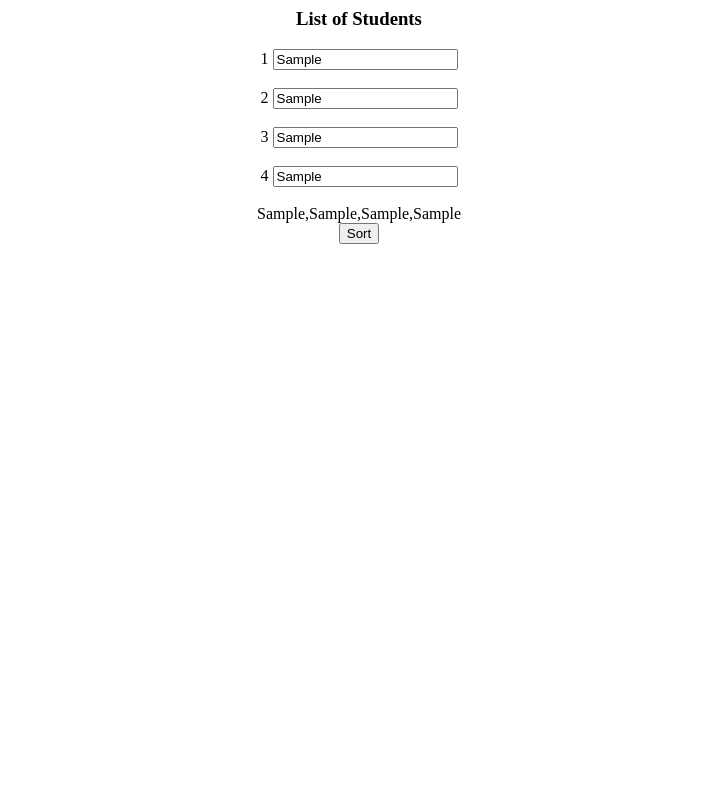
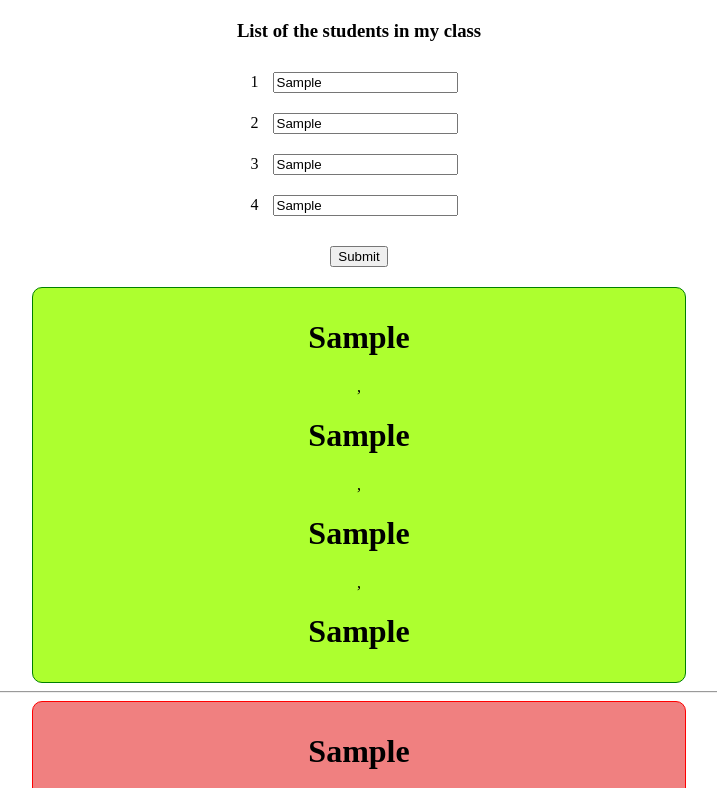
Before and after one commit to AATG-ui/dataStructures, a plain HTML site: page index.html in a window 1280 px wide. Both pictures are taken after typing "Sample", "Sample", "Sample", "Sample" into the empty fields and a click on the button "Submit". Shown: the top 788 px of the page, without its empty margins (281-998 px from the left). Drawn offline with Linux system fonts and the light colour scheme.

Commit message:
Add files via upload

```diff
--- a/index.html
+++ b/index.html
@@ -1,29 +1,52 @@
+<!DOCTYPE html>
 <html>
 <head>
-        <title>ADV-C79</title>
-        <link rel="stylesheet" href="style.css">
+	<title>ADV-C80</title>
+<link rel="stylesheet" type="text/css" href="style.css">
 	<script src="main.js"></script>
+
 </head>
 <body>
 <center>
-            <h3>List of Students</h3>
-            <div>
+<h3 style="margin-top: 20px; margin-bottom: 20px; ">
+	List of the students in my class
+</h3>
+
+<div id="rows">
 <span>1</span>
-                <input type="text" placeholder="Name of the student" id="Student_Name_1">
-                <br><br>
+<input type="text" placeholder="Name of the Student" id="name_of_the_student_1">
+<br>
+
 <span>2</span>
-                <input type="text" placeholder="Name of the student" id="Student_Name_2">
-                <br><br>
+<input type="text" placeholder="Name of the Student" id="name_of_the_student_2">
+<br>
+
 <span>3</span>
-                <input type="text" placeholder="Name of the student" id="Student_Name_3">
-                <br><br>
+<input type="text" placeholder="Name of the Student" id="name_of_the_student_3">
+<br>
+
 <span>4</span>
-                <input type="text" placeholder="Name of the student" id="Student_Name_4">
-                <br><br>
-                <button onclick="submit()" id="Submit_Button">Submit</button>
-                <div id="Display_Name"></div>
-                <button onclick="sort()" id="Sort_Button">Sort</button>
+<input type="text" placeholder="Name of the Student" id="name_of_the_student_4">
 </div>
+
+<button onclick="submit()" id="submit_button">
+	Submit
+</button>
+
+<div id="display_name_with_commas">
+</div>
+
+<hr>
+
+<div id="display_name_without_commas">
+</div>
+
+
+<button onclick="sorting()" id="sort_button">
+	Sort
+</button>
 </center>
+
+</script>
 </body>
 </html>
--- a/main.js
+++ b/main.js
@@ -1,26 +1,26 @@
-Student_Name_Array=[];
-function submit()
-{
-    var Name_1=document.getElementById("Student_Name_1").value;
-    var Name_2=document.getElementById("Student_Name_2").value;
-    var Name_3=document.getElementById("Student_Name_3").value;
-    var Name_4=document.getElementById("Student_Name_4").value;
+Student_Name_Array = [];
 
-    Student_Name_Array.push(Name_1);
-    Student_Name_Array.push(Name_2);
-    Student_Name_Array.push(Name_3);
-    Student_Name_Array.push(Name_4);
+function submit() {
 
-    document.getElementById("Display_Name").innerHTML=Student_Name_Array;
-    document.getElementById("Submit_Button").style.display="none";
-    document.getElementById("Sort_Button").style.display="inline-block";
+    for(var i = 1;i<=4;i++){
+        var temp = document.getElementById("name_of_the_student_"+i).value;
+        console.log(temp);
+        Student_Name_Array.push(temp);
+    }
+
+    console.log(Student_Name_Array);
+
+    var length=Student_Name_Array.length;
+
+    Display_Student_Name_Array = [];
+
+    for(var k = 0;k<length;k++){
+        Display_Student_Name_Array.push("<h1>"+Student_Name_Array[k]+"</h1>");
+    }
+
+    console.log(Display_Student_Name_Array);
+    document.getElementById("display_name_with_commas").innerHTML = Display_Student_Name_Array;
+
+    var remove = Display_Student_Name_Array.join(" ");
+    document.getElementById("display_name_without_commas").innerHTML = remove;
 }
-
-function sort()
-{
-Student_Name_Array.sort();
-
-document.getElementById("Display_Name").innerHTML=Student_Name_Array;
-document.getElementById("Submit_Button").style.display="inline-block";
-document.getElementById("Sort_Button").style.display="none";
-}
--- a/style.css
+++ b/style.css
@@ -1,3 +1,33 @@
-#Sort_Button{
-    display: none;
+#submit_button
+{
+	margin-top: 20px;
+	margin-bottom: 20px;
 }
+#sort_button
+{
+	display: none;
+	margin-top: 20px;
+	margin-bottom: 20px;
+}
+
+input
+{
+	margin: 10px;
+}
+#display_name_with_commas
+{
+	border: 1px solid green;
+    padding: 10px;
+	background-color: greenyellow;
+	border-radius: 10px;
+    width: 50%;
+}
+
+#display_name_without_commas
+{
+	border: 1px solid red;
+    padding: 10px;
+    background-color: lightcoral;
+	border-radius: 10px;
+    width: 50%;
+}
```
Lines whose indentation alone changed are shown as unchanged.
